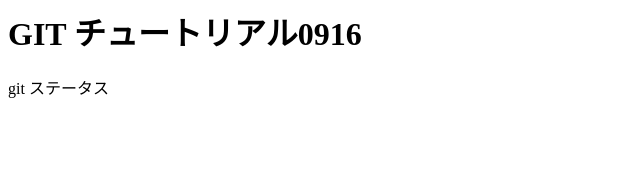
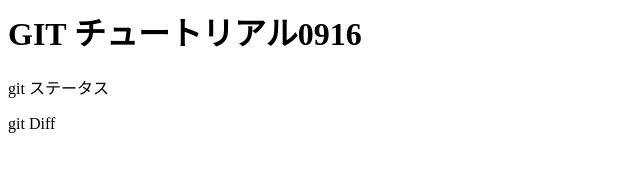
Before and after one commit to kapibara725/git_tutorial, a plain HTML site: page index.html in a window 1280 px wide. Shown: the full height of the page, 0-640 px from the left. Drawn offline with Linux system fonts and the light colour scheme.

Commit message:
git diff 追記

```diff
--- a/index.html
+++ b/index.html
@@ -1,2 +1,3 @@
 <h1>GIT チュートリアル0916</h1>
 <p>git ステータス</p>
+<p>git Diff</p>
```
